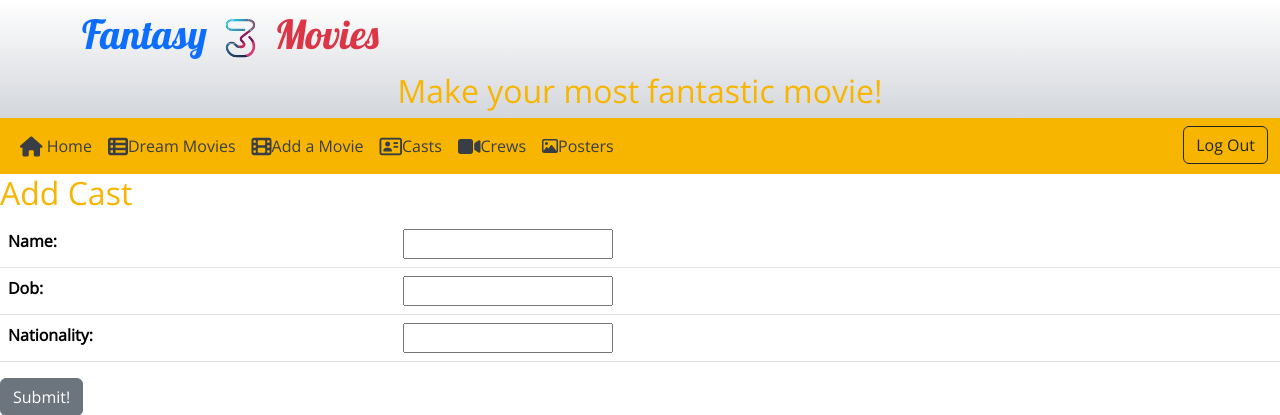
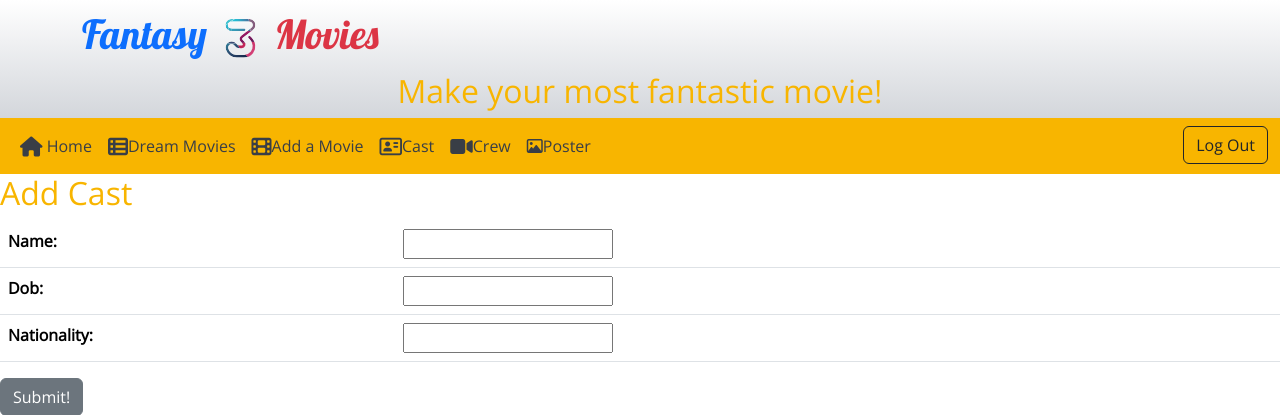
Before and after one commit to johnbean36/fantasy3movies, a Django app: page /movies/actor/ in a window 1280 px wide. Shown: the top 415 px of the page. Run offline with Django 5.2, Linux system fonts and the light colour scheme; the visitor is signed in with stand-in values (Sample User, id 1); data that the repository does not hold is empty; some libraries are stand-ins or nearby versions.

Commit message:
add link under no poster

```diff
--- a/main_app/static/css/style.css
+++ b/main_app/static/css/style.css
@@ -138,3 +138,8 @@ section[aria-label="Movie Posters"] {
   margin: 0 auto;
   text-align: center;
 }
+
+.card-text {
+  display: block;
+  text-align: center;
+}
--- a/main_app/templates/base.html
+++ b/main_app/templates/base.html
@@ -43,9 +43,9 @@
                     {% if user.is_authenticated %}
                     <li class="nav-itme"><a class="nav-link" href="{% url 'index' %}"><i class="fa fa-th-list fa-lg"></i>Dream Movies</a></li>
                     <li class="nav-itme"><a class="nav-link" href="{% url 'add_movie' %}"><i class="fa fa-film fa-lg"></i>Add a Movie</a></li>
-                    <li class="nav-itme"><a class="nav-link" href="{% url 'actors' %}"><i class="fa fa-address-card-o fa-lg"></i>Casts</a></li>
-                    <li class="nav-itme"><a class="nav-link" href="{% url 'production' %}"><i class="fa fa-video fa-lg"></i>Crews</a></li>
-                    <li class="nav-itme"><a class="nav-link" href="{% url 'poster' %}"><i class="fa-regular fa-image"></i>Posters</a></li>
+                    <li class="nav-itme"><a class="nav-link" href="{% url 'actors' %}"><i class="fa fa-address-card-o fa-lg"></i>Cast</a></li>
+                    <li class="nav-itme"><a class="nav-link" href="{% url 'production' %}"><i class="fa fa-video fa-lg"></i>Crew</a></li>
+                    <li class="nav-itme"><a class="nav-link" href="{% url 'poster' %}"><i class="fa-regular fa-image"></i>Poster</a></li>
                     <li class="nav-itme" id="logout-button" >
                     <li class="nav-itme">
                         <form id="logout-form" method="post" action="{% url 'logout' %}">
--- a/main_app/templates/movies/detail.html
+++ b/main_app/templates/movies/detail.html
@@ -20,6 +20,7 @@
                 <img src="{{movie.movie_poster}}" class="img-fluid card-img-top" alt="movie poster">
                 {% else %}
                 <img src="{% static 'img/500x735blank.png' %}" class="img-fluid card-img-top" alt="default-movie">
+                <a class="card-text" href="{% url 'poster' %}">Add Your Poster Here!</a>
                 {% endif %}
             </div>
         </div>
```
